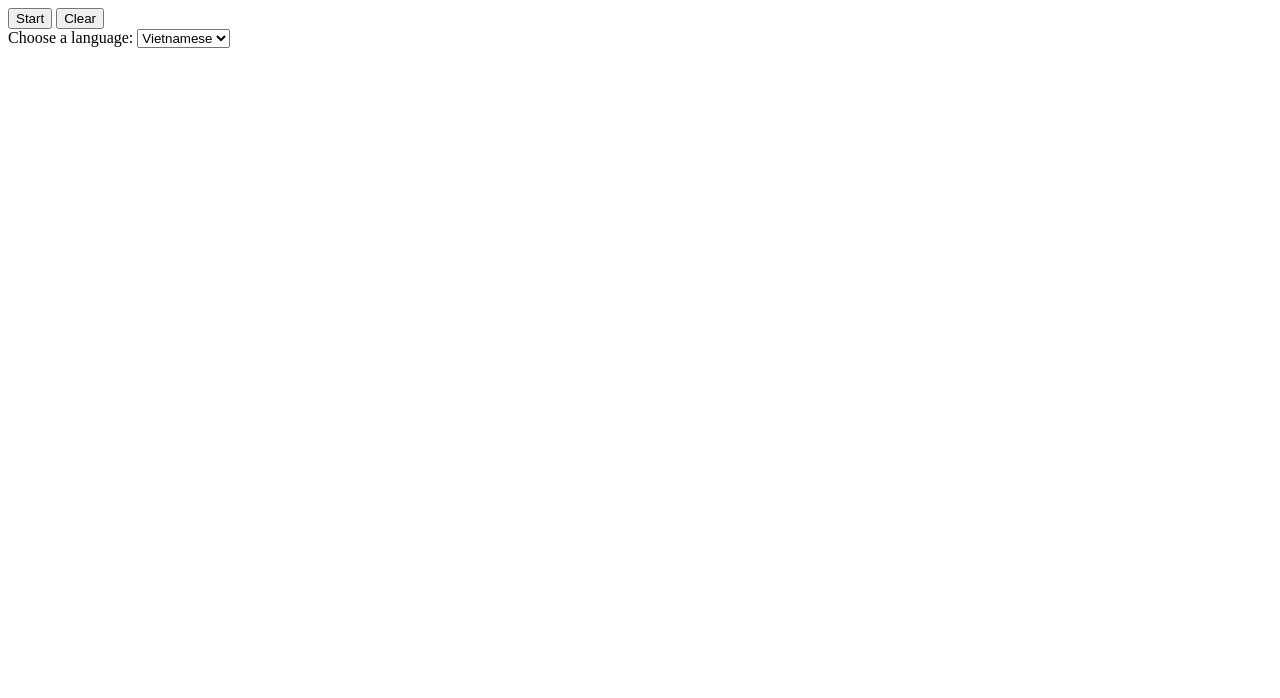
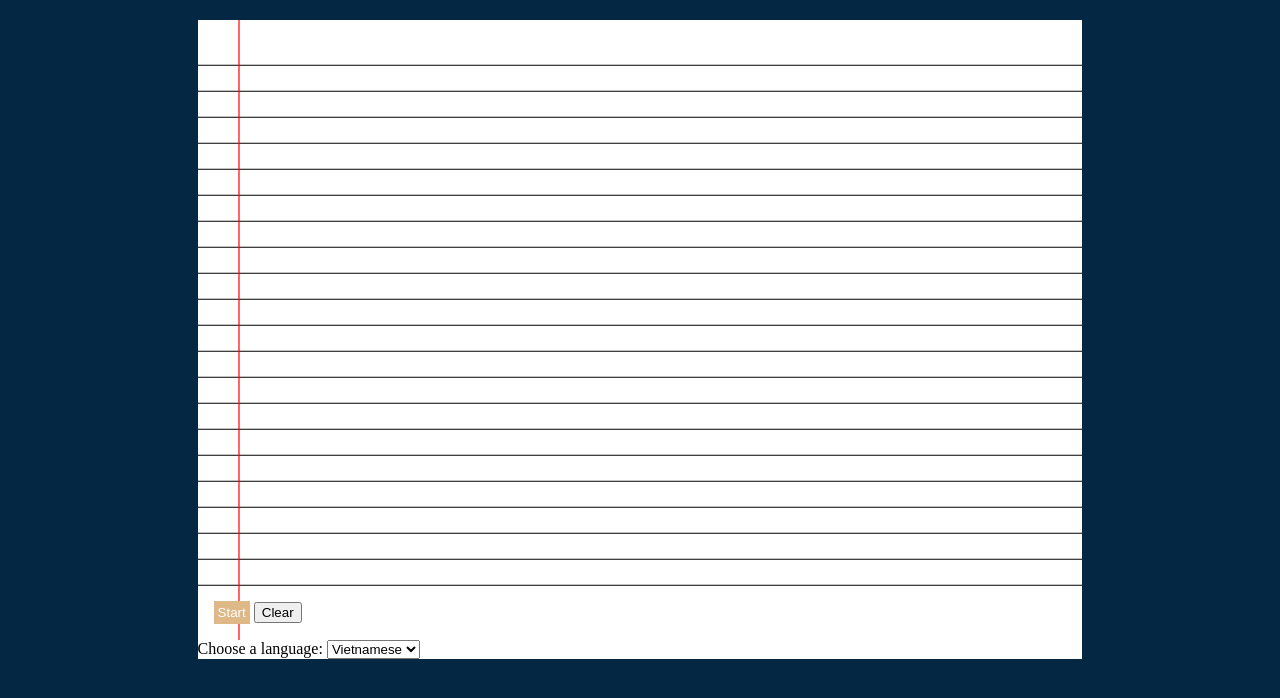
Before and after one commit to phpphuc/My-Mic, a browser extension: page main.html in a window 1280 px wide. Drawn offline with Linux system fonts and the light colour scheme.

Commit message:
add style

```diff
--- a/main.html
+++ b/main.html
@@ -6,7 +6,77 @@
     <title>MyMic</title>
     <meta name="description" content="">
     <meta name="viewport" content="width=device-width, initial-scale=1">
+<style>
+            body {
+            background-color: #042743;
+        }
 
+        .container {
+            width: 70%;
+            /* max-width: 800px; */
+            margin: 0 auto;
+            /* padding: 20px; */
+            background-color: white;
+        }
+
+        #paper {
+            width: 70%;
+            min-height: 70vh;
+            margin: auto;
+            margin-top: 20px;
+            background-color: white;
+        }
+
+        #paper::before {
+            content: '';
+            width: 2px;
+            height: 100%;
+            background-color: rgba(255, 0, 0, 0.6);
+            position: absolute;
+            top: 0;
+            left: 40px;
+        }
+
+        #paper {
+            position: relative;
+        }
+
+
+
+        #paper {
+            padding-top: 20px;
+            padding-bottom: 40px;
+        }
+
+        #pattern {
+            min-height: 70vh;
+            background-image: repeating-linear-gradient(white 0px, white 24px, black 26px);
+        }
+
+        #content {
+            padding-top: 1px;
+            padding-left: 56px;
+            padding-right: 16px;
+            padding-bottom: -1px;
+            line-height: 26px;
+            font-family: 'Dancing Script', cursive;
+            font-size: 19px;
+            letter-spacing: 1px;
+            word-spacing: 5px;
+        }
+        #start-btn, #stop-btn{
+          padding:4px;
+            word-spacing: 5px;
+            background-color: burlywood;
+          color:white;
+          border:none;
+        }
+      .btn-group{
+    position: absolute;
+    bottom: 10px;
+    left: 10px;
+    margin: 6px;}
+</style>
 
 </head>
 
```
